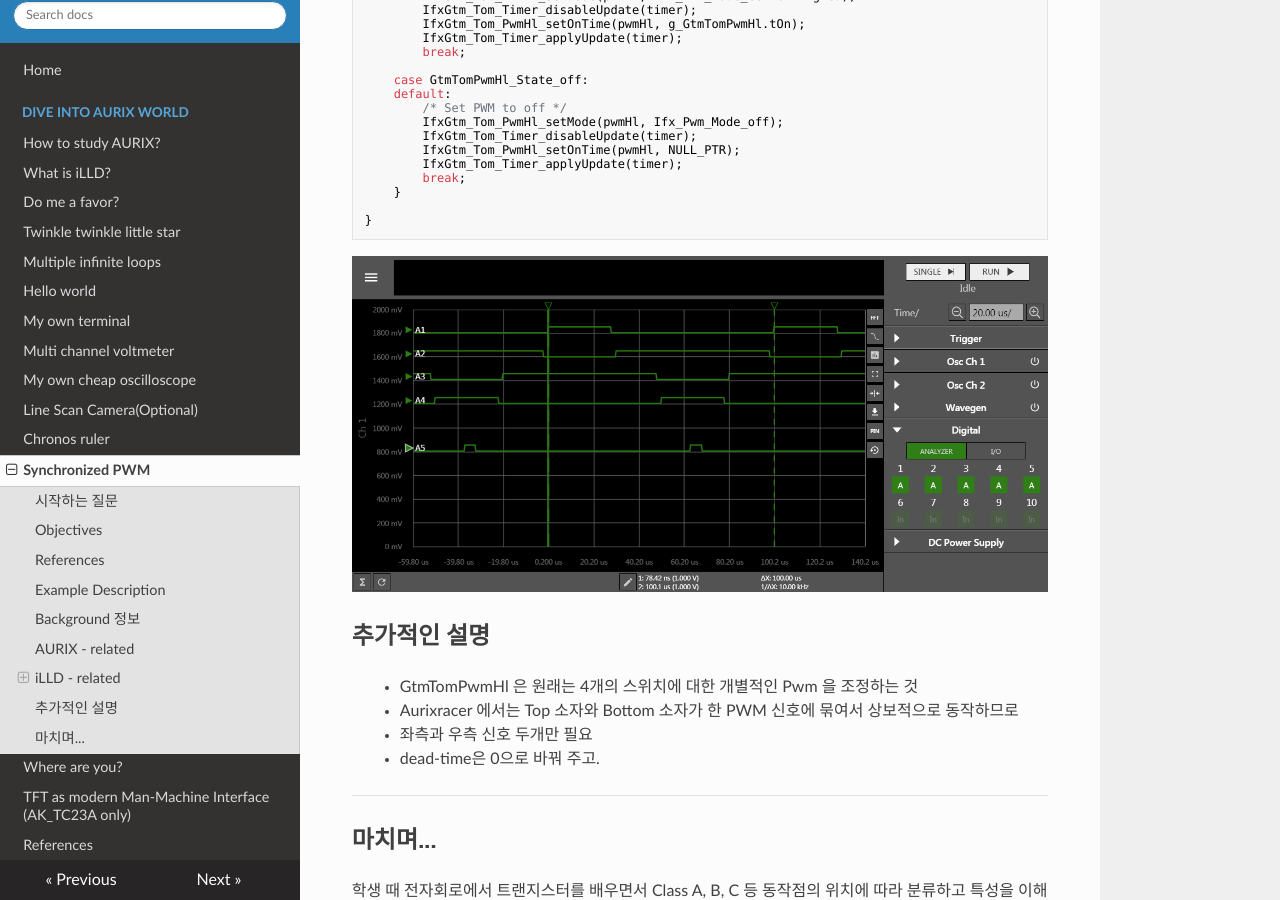
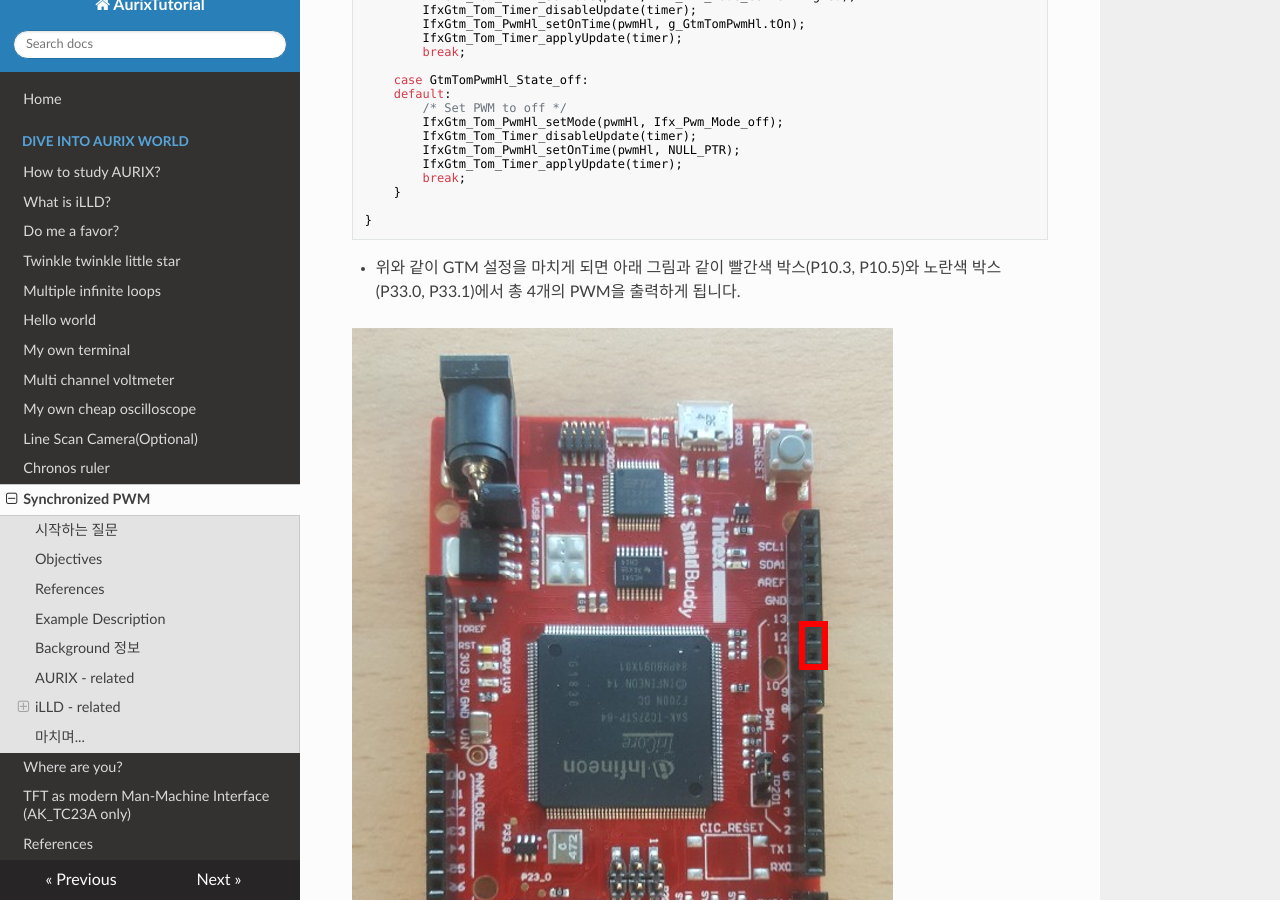
Before and after one commit to realsosy/AurixTutorial, an MkDocs documentation site: the page built from docs/SynchronizedPwm.md, in a window 1280 px wide and 900 px high, scrolled down 8141 px. Built offline with MkDocs 1.6.1, drawn with Linux system fonts in a browser that asks for light colours; nearby versions of some CDN libraries; old or Windows-style settings are respelled for this version of MkDocs.

Commit message:
Chronous ruler(servo motor와 보드의 연결 사진 추가), Synchronized PWM(PWM 출력 포트 표시 사진 추가)

````diff
--- a/docs/SynchronizedPwm.md
+++ b/docs/SynchronizedPwm.md
@@ -300,9 +300,11 @@ void GtmTomPwmHl_run(void)
 
 }
 ```
+-	위와 같이 GTM 설정을 마치게 되면 아래 그림과 같이 빨간색 박스(P10.3, P10.5)와 노란색 박스(P33.0, P33.1)에서 총 4개의 PWM을 출력하게 됩니다.
+
+![PWM_port](images/PWM_port.png)
 
 ![SPwm_GtmTomPwmHl_Scope_100us](images/SPwm_GtmTomPwmHl_Scope_100us.png)
-
 추가적인 설명
 -------------
 
````
Also changed, not shown: docs/ChronosRuler.md (+6 -0 lines), docs/images/PWM_port.png (added), 1 other file.
